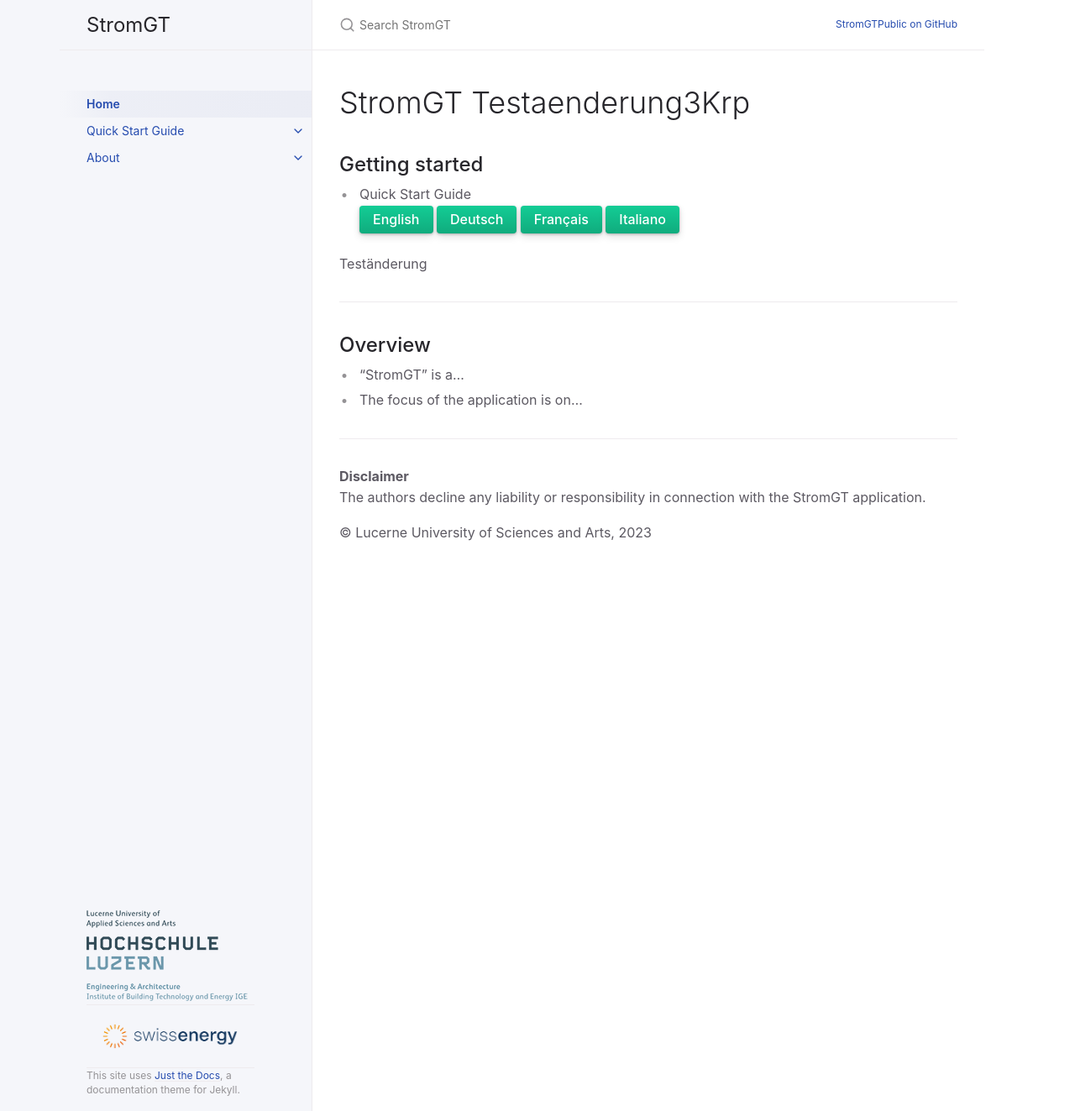
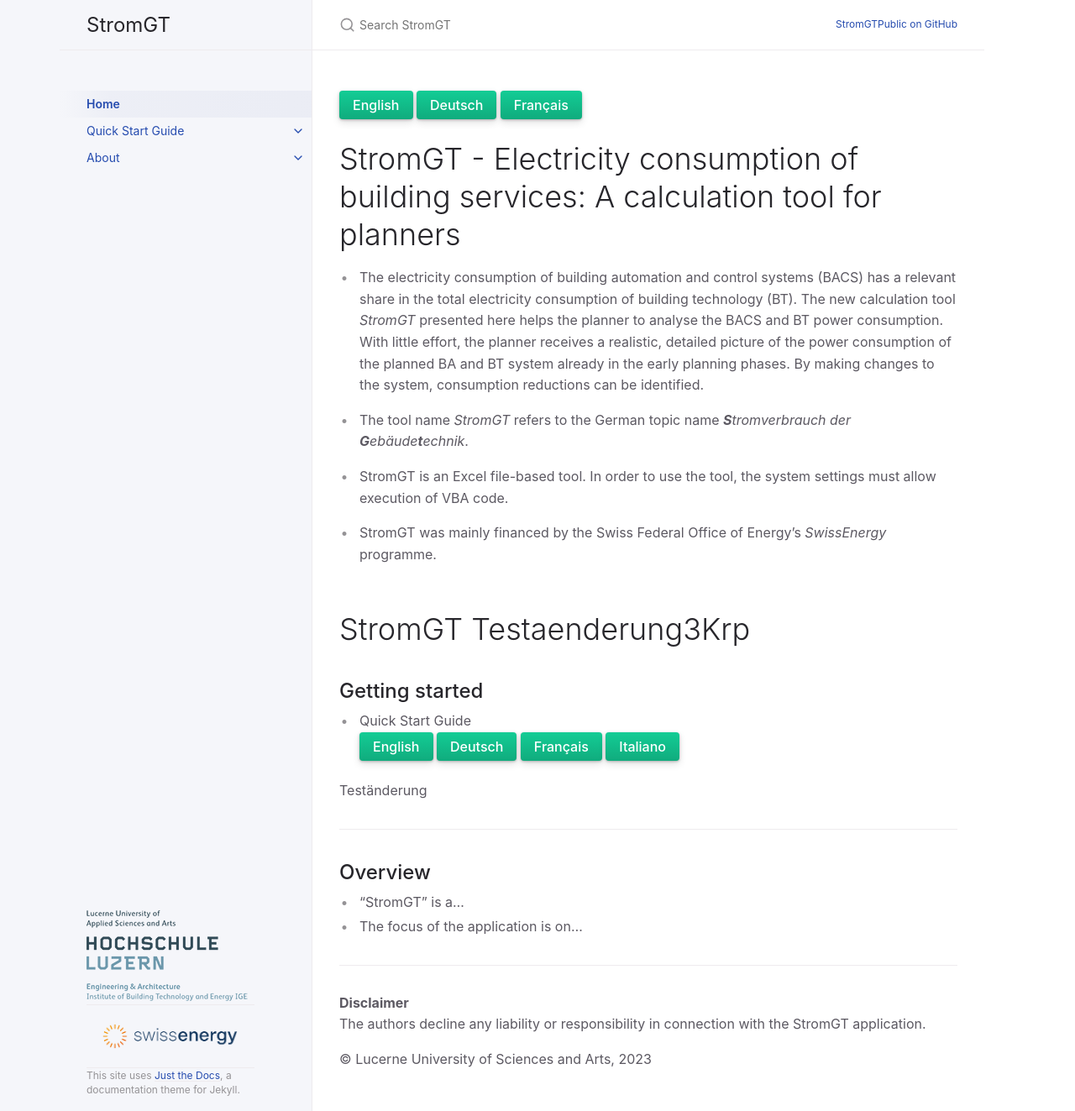
Before and after one commit to hslu-ige-laes/StromGTPublic, a Jekyll site: the page built from docs/index.md, in a window 1280 px wide and 1323 px high. Shown: the whole window at 84% size. Built offline with Jekyll 4.4.1, drawn with Linux system fonts in a browser that asks for light colours.

Commit message:
Update index.md
Inhaltlich erweitert

```diff
--- a/docs/index.md
+++ b/docs/index.md
@@ -5,6 +5,23 @@ nav_order: 1
 description: "StromGT Documentation"
 permalink: /
 ---
+
+ [English](https://hslu-ige-laes.github.io/StromGTPublic/index.md){: .btn .btn-green }  [Deutsch](https://hslu-ige-laes.github.io/StromGTPublic/indexde){: .btn .btn-green }  [Français](https://hslu-ige-laes.github.io/StromGTPublic/indexfr){: .btn .btn-green }
+
+
+# StromGT - Electricity consumption of building services: A calculation tool for planners
+- The electricity consumption of building automation and control systems (BACS) has a relevant share in the total electricity consumption of building technology (BT). The new calculation tool _StromGT_ presented here helps the planner to analyse the BACS and BT power consumption. With little effort, the planner receives a realistic, detailed picture of the power consumption of the planned BA and BT system already in the early planning phases. By making changes to the system, consumption reductions can be identified.
+
+- The tool name _StromGT_ refers to the German topic name _**S**tromverbrauch der **G**ebäude**t**echnik_.
+
+- StromGT is an Excel file-based tool. In order to use the tool, the system settings must allow execution of VBA code.
+
+- StromGT was mainly financed by the Swiss Federal Office of Energy's _SwissEnergy_ programme.
+
+
+
+
+
 
 # StromGT Testaenderung3Krp
 ## Getting started
```
